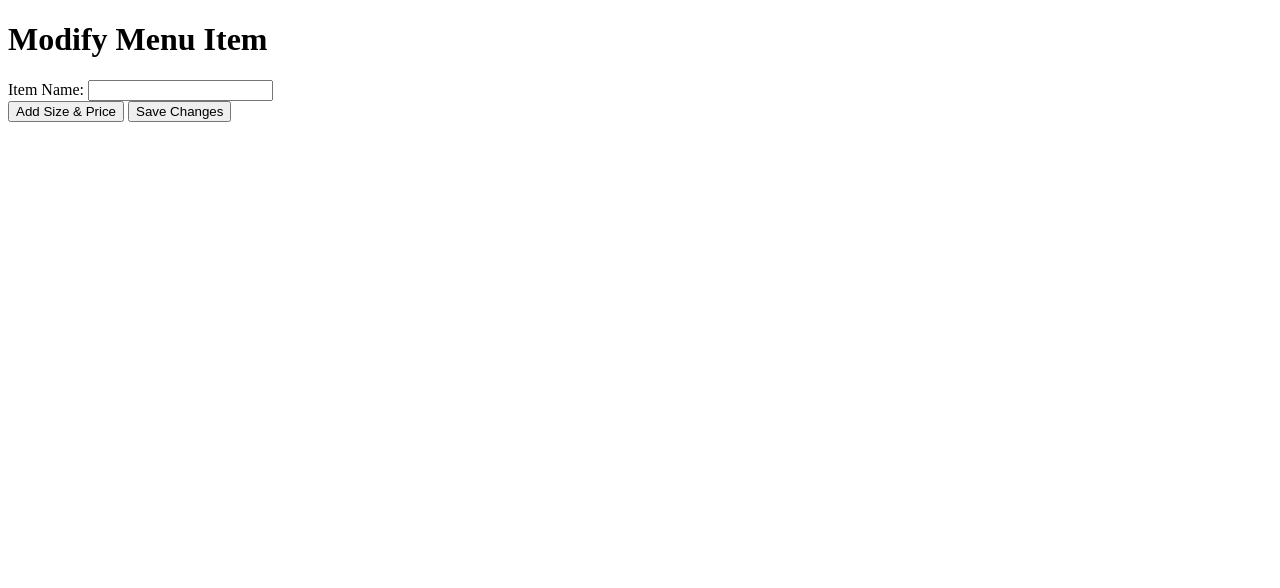
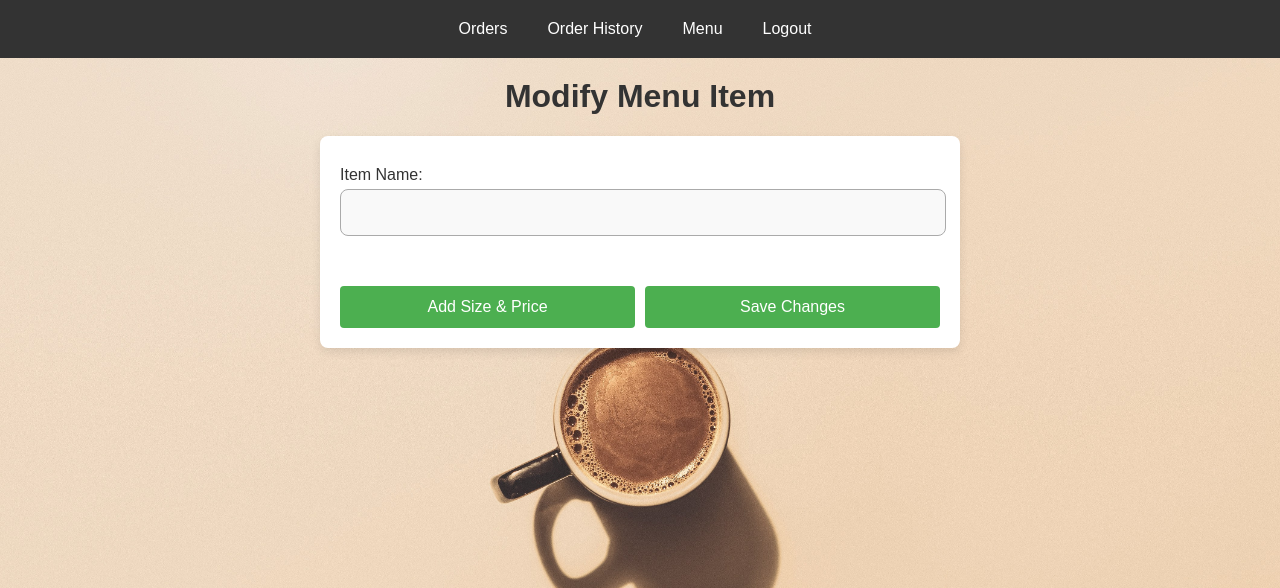
Before and after one commit to mohamed-622/Alx-Portfolio-JavaManager, a Flask app: template app/templates/modify_menu_item.html in a window 1280 px wide. Shown: the top 588 px of the page. Run offline with Flask 3, Linux system fonts and the light colour scheme; the template is opened without the code that fills it, so the values that code supplies are empty.

Commit message:
modify menu page styled

```diff
--- /dev/null
+++ b/app/static/css/pages/modify_menu_item.css
@@ -0,0 +1,162 @@
+body {
+    background-image: url('../../images/background.jpg');
+    background-size: cover;
+    background-attachment: fixed;
+    font-family: Arial, sans-serif;
+    margin: 0;
+    padding: 0;
+}
+
+/* Navbar Styling */
+.nav-bar {
+    display: flex;
+    justify-content: center;
+    /* Centers the navbar items horizontally */
+    align-items: center;
+    /* Centers the navbar items vertically */
+    background-color: #333;
+    padding: 10px;
+}
+
+.nav-bar a {
+    color: white;
+    text-decoration: none;
+    padding: 10px 15px;
+    margin-right: 10px;
+    border-radius: 5px;
+    transition: background-color 0.3s;
+}
+
+.nav-bar a:hover {
+    background-color: #575757;
+}
+
+.content {
+    margin: 20px;
+    padding: 20px;
+    background: rgba(255, 255, 255, 0.8);
+    border-radius: 10px;
+    box-shadow: 0 4px 8px rgba(0, 0, 0, 0.2);
+}
+
+h1 {
+    color: #333;
+    text-align: center;
+    margin-top: 5px;
+    margin-top: 20px;
+    font-size: 2rem;
+}
+
+/* Form Container */
+form {
+    background-color: white;
+    padding: 20px;
+    max-width: 600px;
+    margin: 20px auto;
+    border-radius: 8px;
+    box-shadow: 0 4px 10px rgba(0, 0, 0, 0.1);
+}
+
+/* Input Labels */
+form label {
+    display: block;
+    margin: 10px 0 5px;
+    font-size: 1rem;
+    color: #333;
+}
+
+/* Text and Number Inputs */
+/* Specific Style for the Name Input */
+#name-input {
+    width: calc(100% - 20px);
+    margin-bottom: 20px;
+    padding: 12px;
+    border: 1px solid #aaa;
+    font-size: 1.1rem;
+    border-radius: 8px;
+    background-color: #f9f9f9;
+}
+
+/* Size-Price Group Styling */
+.size-price-group {
+    display: flex;
+    align-items: center;
+    gap: 10px;
+    margin-bottom: 10px;
+    height: 40px; /* Set a consistent height for the group */
+}
+
+.size-price-group input {
+    flex: 1;
+    height: 100%; /* Match the container's height */
+    padding: 0 10px; /* Adjust padding for vertical alignment */
+    font-size: 1rem;
+}
+
+.size-price-group button {
+    background-color: #f44336;
+    color: white;
+    border: none;
+    height: 100%; /* Match the container's height */
+    padding: 0 10px; /* Adjust padding for a consistent look */
+    border-radius: 4px;
+    cursor: pointer;
+    font-size: 0.9rem;
+    display: flex;
+    align-items: center;
+    justify-content: center;
+}
+
+.size-price-group button:hover {
+    background-color: #e53935;
+}
+
+
+/* Add and Save Buttons */
+/* Styling for Action Buttons Container */
+#action-buttons-container {
+    display: flex;
+    justify-content: space-between;
+    gap: 10px;
+    /* Adds space between buttons */
+    margin-top: 20px;
+}
+
+#action-buttons-container button {
+    flex: 1;
+    /* Ensures both buttons are evenly sized */
+}
+
+#add-size-price,
+#save0change {
+    background-color: #4CAF50;
+    color: white;
+    padding: 12px 20px;
+    border: none;
+    border-radius: 4px;
+    cursor: pointer;
+    font-size: 1rem;
+    margin-top: 10px;
+}
+
+#add-size-price:hover,
+#save0change:hover {
+    background-color: #45a049;
+}
+
+
+/* Responsive Design */
+@media (max-width: 768px) {
+    form {
+        width: 90%;
+    }
+
+    .size-price-group {
+        flex-direction: column;
+        align-items: flex-start;
+    }
+
+    .size-price-group button {
+        margin-top: 5px;
+    }
+}
--- a/app/templates/modify_menu_item.html
+++ b/app/templates/modify_menu_item.html
@@ -2,12 +2,19 @@
 <html>
 <head>
     <title>Modify Menu Item</title>
+    <link rel="stylesheet" type="text/css" href="{{ url_for('static', filename='css/pages/modify_menu_item.css') }}">
 </head>
 <body>
+     <div class="nav-bar">
+        <a href="{{ url_for('orders') }}">Orders</a>
+        <a href="{{ url_for('order_history') }}">Order History</a>
+        <a href="{{ url_for('menu_management') }}">Menu</a>
+        <a href="{{ url_for('logout') }}">Logout</a>
+    </div>
     <h1>Modify Menu Item</h1>
     <form method="POST">
         <label for="name">Item Name:</label>
-        <input type="text" name="name" id="name" value="{{ item.name }}" required>
+        <input type="text" name="name" id="name-input" value="{{ item.name }}" required>
 
         <div id="size-price-container">
             {% for size in item.sizes %}
@@ -18,9 +25,10 @@
             </div>
             {% endfor %}
         </div>
-
-        <button type="button" id="add-size-price">Add Size & Price</button>
-        <button type="submit">Save Changes</button>
+        <div id="action-buttons-container">
+            <button type="button" id="add-size-price">Add Size & Price</button>
+            <button type="submit" id="save0change">Save Changes</button>
+        </div>
     </form>
 
     <script>
```
